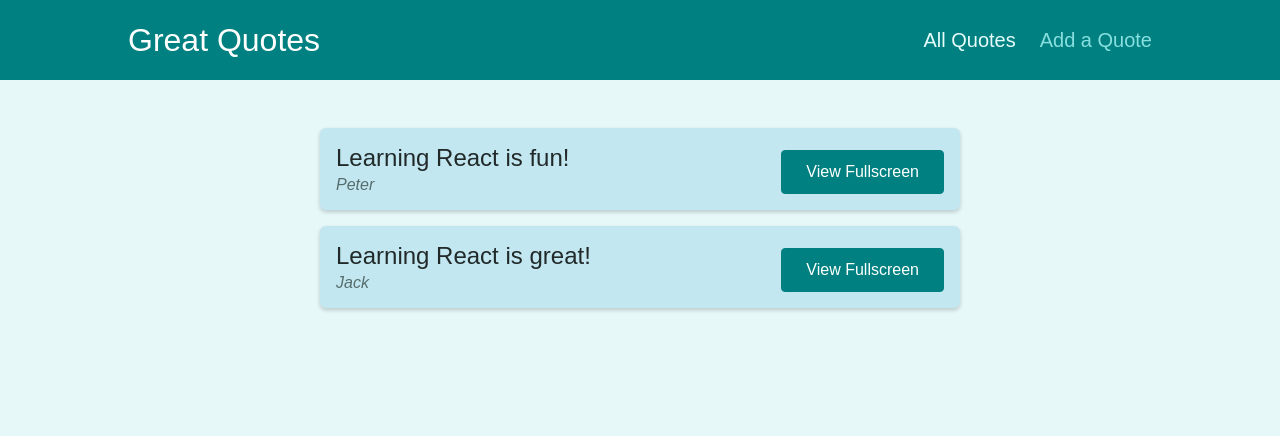
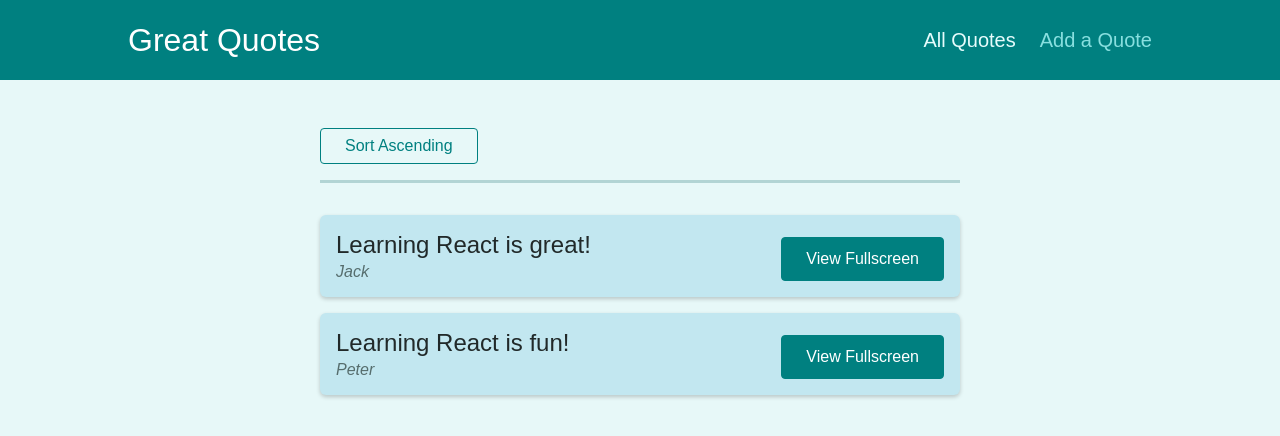
Before and after one commit to EhsanSar9135/great-quotes, a React (Create React App) app: page /quotes in a window 1280 px wide. Shown: the top 436 px of the page. Built offline with nearby package versions, Linux system fonts and the light colour scheme.

Commit message:
Working with query parameters

```diff
--- a/src/components/quotes/QuoteList.js
+++ b/src/components/quotes/QuoteList.js
@@ -1,11 +1,39 @@
+import { useHistory, useLocation } from "react-router-dom";
 import QuoteItem from "./QuoteItem";
 import classes from "./QuoteList.module.css";
 
+const sortQuotes = (quotes, ascending) => {
+   return quotes.sort((quoteA, quoteB) => {
+      if (ascending) {
+         return quoteA.id > quoteB.id ? 1 : -1;
+      } else {
+         return quoteA.id < quoteB.id ? 1 : -1;
+      }
+   });
+};
+
 const QuoteList = ({ quotes }) => {
+   const history = useHistory();
+   const location = useLocation();
+
+   const queryParams = new URLSearchParams(location.search);
+
+   const isSortingAscending = queryParams.get("sort") === "asc";
+
+   const sortedQuotes = sortQuotes(quotes, isSortingAscending);
+
+   const changeSortHandler = () => {
+      history.push("/quotes?sort=" + (isSortingAscending ? "desc" : "asc"));
+   };
    return (
       <>
+         <div className={classes.sorting}>
+            <button onClick={changeSortHandler}>
+               Sort {isSortingAscending ? "Descending" : "Ascending"}
+            </button>
+         </div>
          <ul className={classes.list}>
-            {quotes.map(({ id, author, text }) => (
+            {sortedQuotes.map(({ id, author, text }) => (
                <QuoteItem key={id} id={id} author={author} text={text} />
             ))}
          </ul>
```
Also changed, not shown: src/index.css (indentation only).
